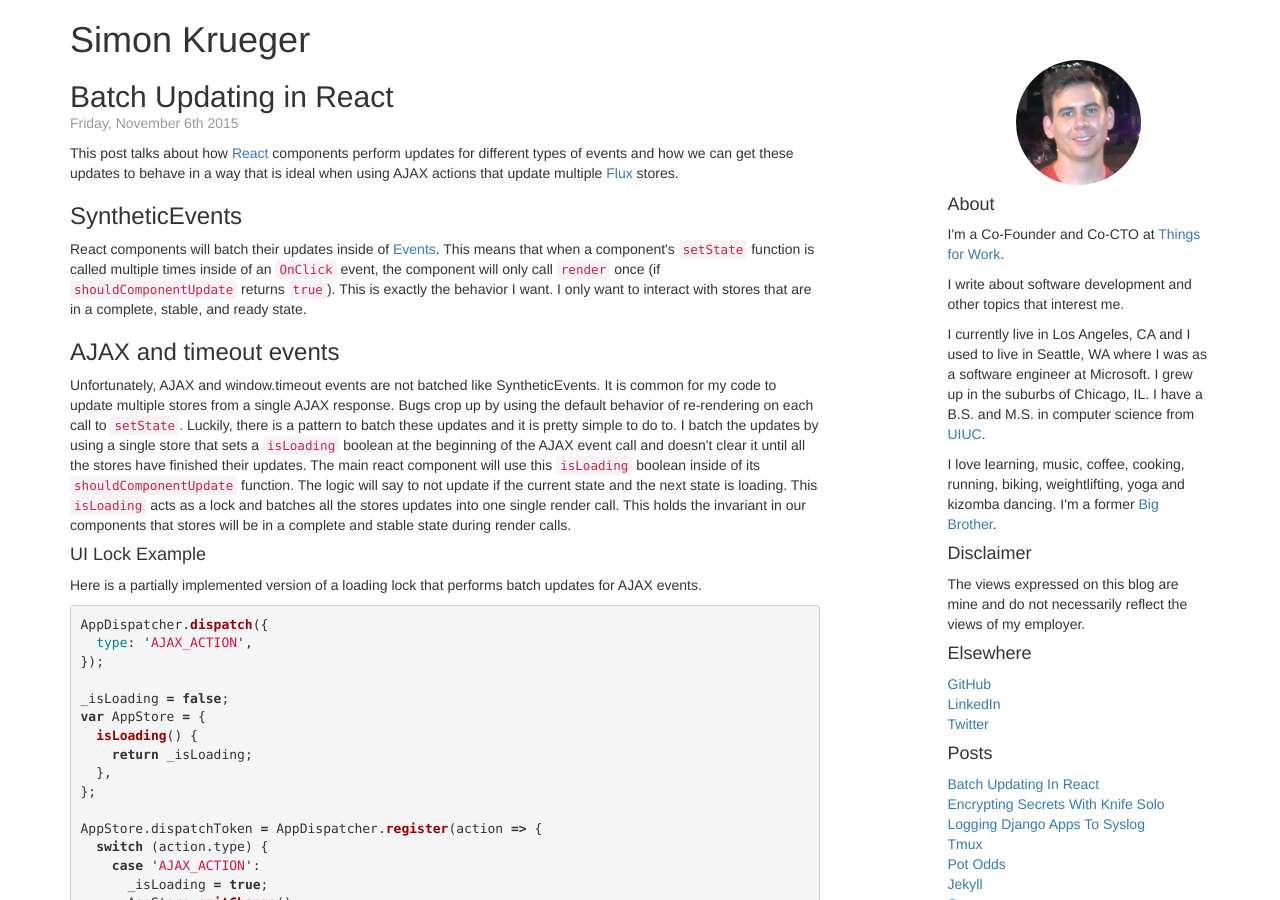
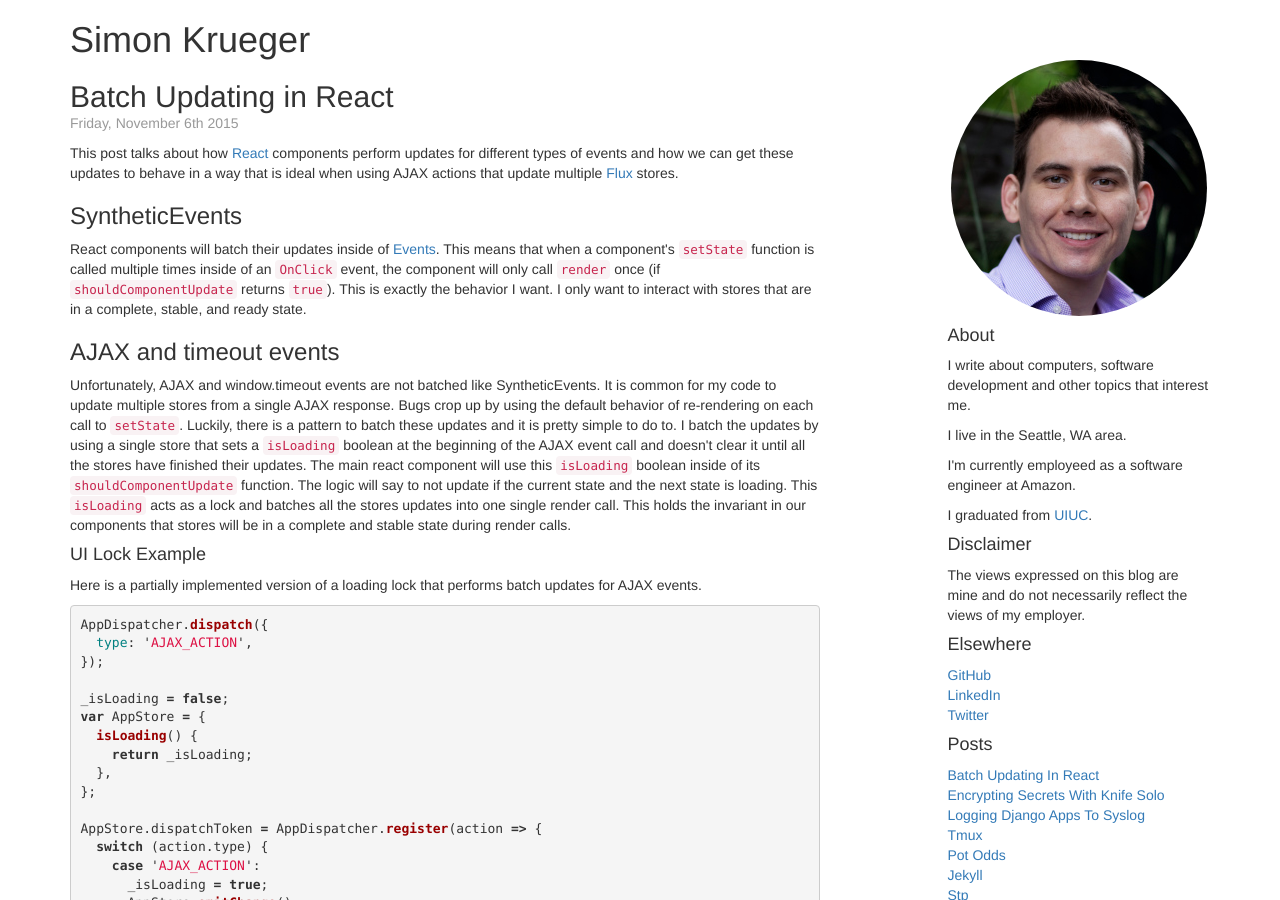
Before and after one commit to skrueger/skrueger.github.io, a Jekyll site: the page built from index.html, in a window 1280 px wide and 900 px high. Built offline with Jekyll 4.4.1, drawn with Linux system fonts in a browser that asks for light colours; nearby versions of some CDN libraries; the list of posts is cut into pages by our own code.

Commit message:
Update the About section and update headshot of me

```diff
--- a/_layouts/default.html
+++ b/_layouts/default.html
@@ -22,13 +22,12 @@
         </div>
         <div class="col-sm-3 col-sm-offset-1 sidebar">
           <div class="sidebar-module sidebar-module-about">
-            <img alt="A head shot of me, Simon Krueger" src="/images/about.jpg" class="img-circle sidebar-module-about-img" />
+            <img alt="A head shot of me, Simon Krueger" src="/images/simon-krueger-headshot-256x256.jpg" class="img-circle sidebar-module-about-img" />
             <h4>About</h4>
-            <p>I'm a Co-Founder and Co-CTO at <a href="https://www.thingsforwork.com">Things for Work</a>.</p>
-            <p>I write about software development and other topics that interest me.</p>
-            <p>I currently live in Los Angeles, CA and I used to live in Seattle, WA where I was as a software engineer at Microsoft.
-               I grew up in the suburbs of Chicago, IL.  I have a B.S. and M.S. in computer science from <a href="http://cs.illinois.edu/">UIUC</a>.</p>
-            <p>I love learning, music, coffee, cooking, running, biking, weightlifting, yoga and kizomba dancing. I'm a former <a href="https://www.bbbsps.org/">Big Brother</a>.</p>
+            <p>I write about computers, software development and other topics that interest me.</p>
+            <p>I live in the Seattle, WA area.</p>
+            <p>I'm currently employeed as a software engineer at Amazon.</p>
+            <p>I graduated from <a href="https://cs.illinois.edu/">UIUC</a>.</p>
           </div>
           <div class="sidebar-module">
             <h4>Disclaimer</h4>
```
Also changed, not shown: images/simon-krueger-headshot-256x256.jpg (added).
